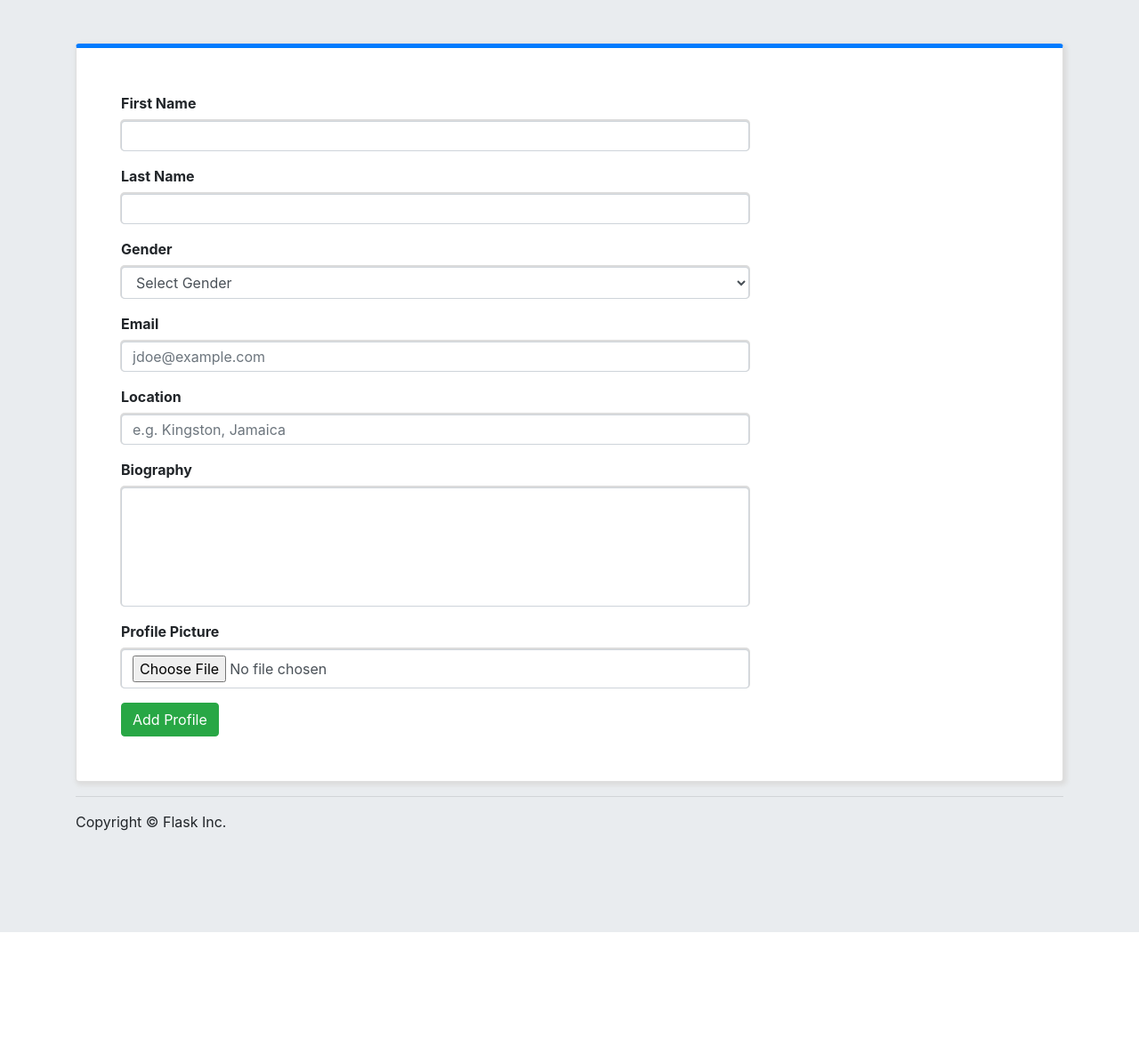
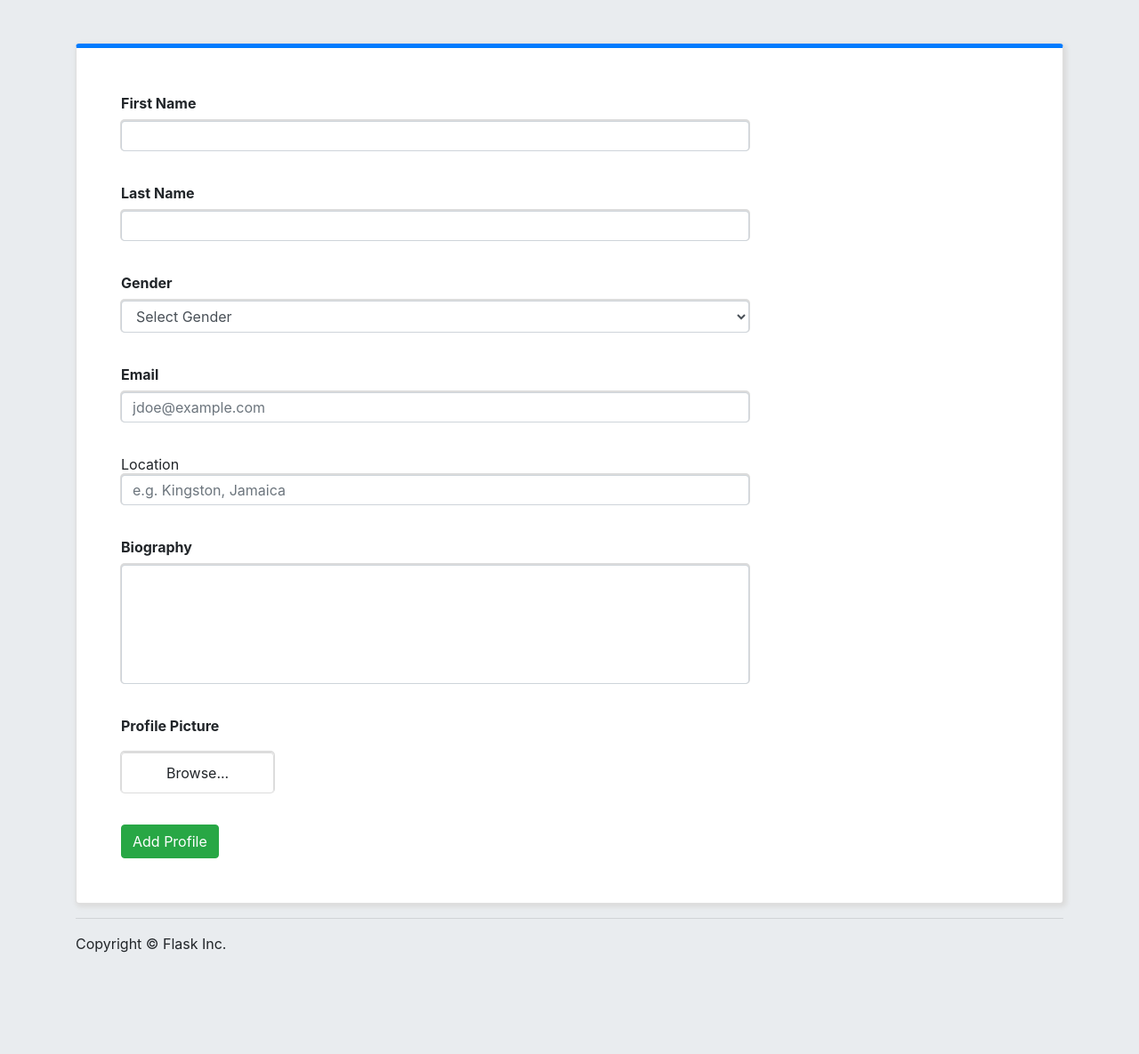
Before and after one commit to LRJasmine/info3180-project1, a Flask app: page /profile in a window 1280 px wide. Shown: the part 141-1326 px from the top of the page at 89% size. Before the commit the page ends 1189 px from the top, so only its background shows below. Run offline with Flask 2, Linux system fonts and the light colour scheme; some libraries are stand-ins or nearby versions.

Commit message:
edited profile css

```diff
--- a/app/static/css/profile.css
+++ b/app/static/css/profile.css
@@ -11,6 +11,7 @@
 
 .card label {
     font-weight: bold;
+    display: block;
 }
 
 
@@ -21,6 +22,31 @@
 .form-control {
     width: 70%;
     height: 2%;
-    box-shadow: 0px -1px 0px 1px #DCDCDC		;
+    box-shadow: 0px -1px 0px 1px #DCDCDC;
+
 
 }
+
+#profilephoto {
+    box-shadow: none;
+    opacity: 0;
+    position: absolute;
+    top:0;
+    left:0;
+    width: 100%;
+    height:100%;
+}
+
+
+.overbutton {
+    text-align: center;
+    position: relative;
+    padding: 10px 50px 10px 50px;
+    box-shadow: 0px -1px 0px 1px #DCDCDC;
+    margin-top: 10px;
+    border: solid 1px #DCDCDC;
+}
+
+.form-group {
+    margin-bottom: 35px;
+}
--- a/app/templates/profile.html
+++ b/app/templates/profile.html
@@ -32,7 +32,7 @@
             {{ form.email.label }}
             {{ form.email(class="form-control", placeholder="jdoe@example.com") }}
         </div>
-        <div class="form-group">
+        <div class="form-group"
             {{ form.location.label }}
             {{ form.location(class="form-control", placeholder="e.g. Kingston, Jamaica") }}
         </div>
@@ -41,14 +41,18 @@
             {{ form.biography(class="form-control", maxlength="250", rows="5") }}
         </div>
         <div class="form-group">
-            {{ form.profilephoto.label}}
-            {{ form.profilephoto(class="form-control") }}
+            {{ form.profilephoto.label }}
+            <button type="button" class="overbutton btn btn-basic">Browse...{{ form.profilephoto(class="form-control", id="profilephoto") }}</button>
         </div>
 
-        <button type="submit" name="submit" class="btn btn-success">Add Profile</button>
+        <div>
+            <button type="submit" name="submit" class="btn btn-success">Add Profile</button>
+        </div>
 
     </form>
 
 </div>
 
+
+
 {% endblock %}
```
